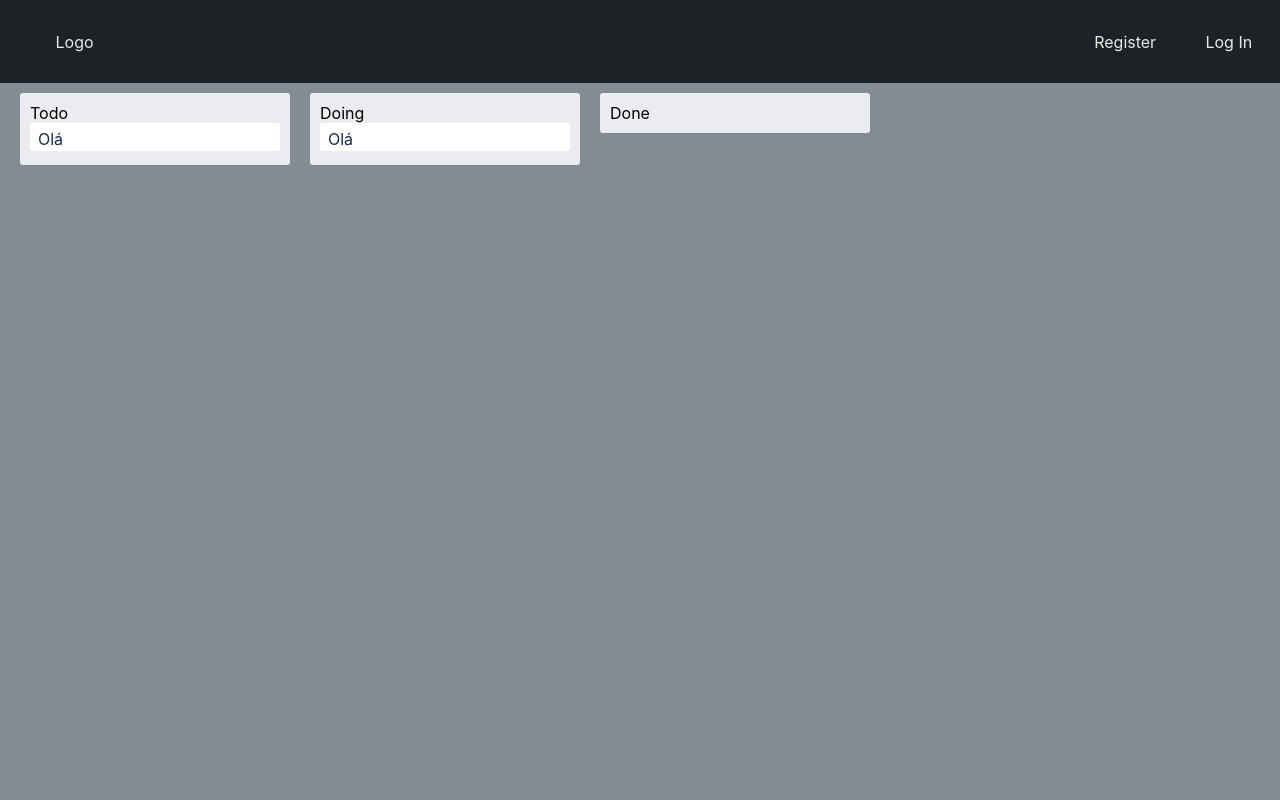
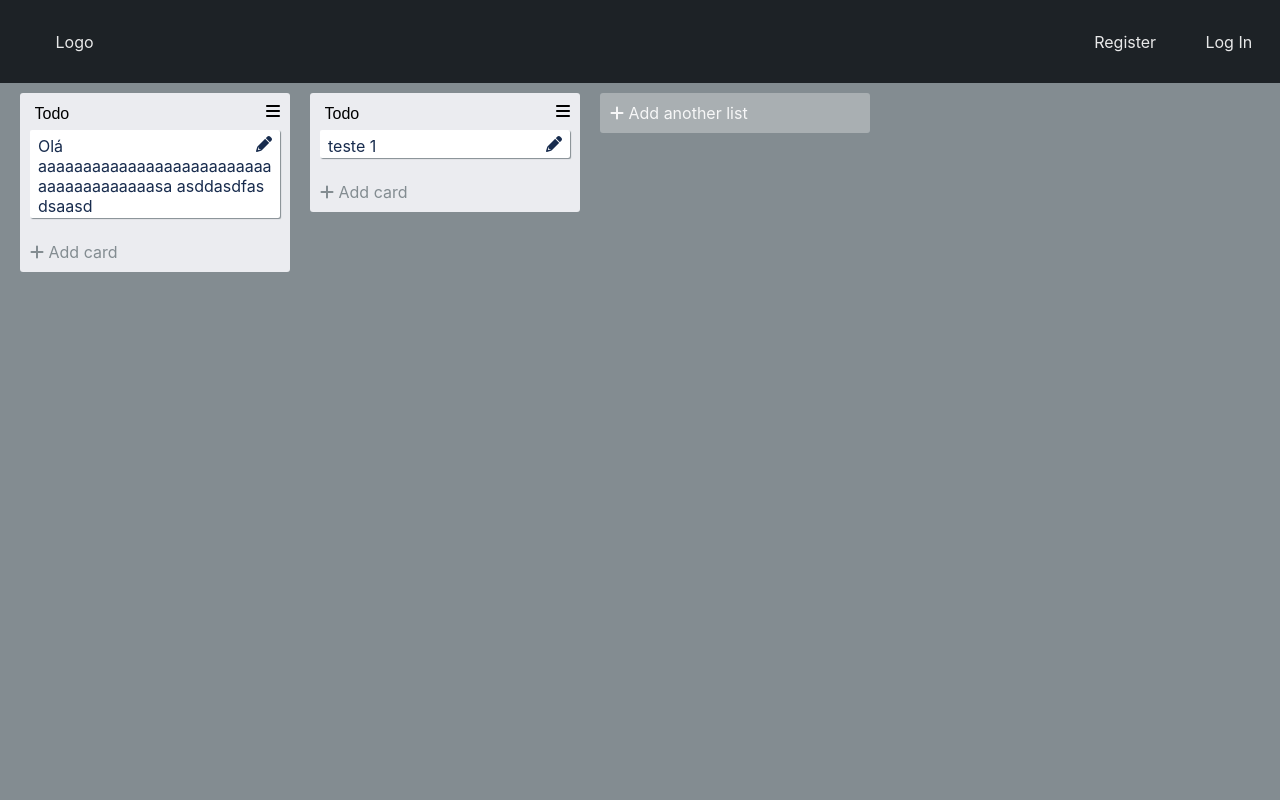
Before and after one commit to andre-moura/kanban, a Flask app: page /board in a window 1280 px wide. Run offline with Flask 2, Linux system fonts and the light colour scheme.

Commit message:
Adding style to board.html

```diff
--- a/static/styles.css
+++ b/static/styles.css
@@ -9,6 +9,7 @@
     --light-brown: #8F5849;
     --light-grey: #ebecf0;
     --dark-grey: rgb(131, 140, 145);
+    --hover-task: rgba(255, 255, 255, 0.4);
 }
 
 body {
@@ -32,6 +33,7 @@ nav a {
     color: var(--text-color);
     text-decoration: none;
     display: flex;
+    cursor: pointer;
 }
 
 nav a:hover {
@@ -48,7 +50,6 @@ nav ul {
 
 nav ul li {
     padding: 1%;
-    cursor: pointer;
 }
 
 nav ul li.items {
@@ -144,15 +145,10 @@ nav ul li.logo{
 
 .item {
     background-color: var(--light-grey);
-    border-radius: 3px;
-    margin: 10px 10px;
+    border-radius: 3px 3px 0px 0px;
+    margin: 10px 10px 0px 10px;
     padding: 10px;
     width: 250px;
-    /* min-width: 250px; */
-}
-
-.item--over {
-    opacity: 0.5;
 }
 
 .task {
@@ -165,6 +161,52 @@ nav ul li.logo{
     background-color: var(--text-hover);
     padding: 6px 8px 2px;
     border-radius: 2px;
+    box-shadow: var(--dark-grey) 1px 1px 1px;
+}
+
+.task:hover {
+    background-color: var(--hover-task);
+}
+
+.list-input {
+    background-color: var(--light-grey);
+    font-size: 1em;
+    font-weight: 100;
+    margin: 0 0 6px 1%;
+    border: none;
+    width: 220px;
+    cursor: pointer;
+}
+
+.add-card {
+    background-color: var(--light-grey);
+    color: var(--dark-grey);
+    border-radius: 3px;
+    cursor: pointer;
+
+    border-radius: 0 0 3px 3px;
+    margin: 0px 10px 10px 10px;
+    padding: 10px 10px 10px 10px;
+    width: 250px;
+}
+
+.add-card:hover {
+    background-color: var(--hover-task);
+    color:#172b4d;
+}
+
+.add-list {
+    background-color: rgba(255,255, 255, 0.3);
+    color: var(--text-color);
+    border-radius: 3px;
+    margin: 10px 10px;
+    padding: 10px;
+    width: 250px;
+    cursor: pointer;
+}
+.btn-pencil {
+    float: right;
+    cursor: pointer;
 }
 
 @media (max-width: 1000px) {
--- a/templates/board.html
+++ b/templates/board.html
@@ -8,25 +8,43 @@
     <div class="grid-board">
         <div class="item-box">
             <div class="item">
-                Todo
+                <a class="fa-solid fa-bars btn-pencil"></a>
+                <input class="list-input" type="text" value="Todo">
                 <div class="task" id="task1" draggable="true">
-                    Olá
+                    <i class="fa-solid fa-pencil btn-pencil"></i>
+                    <span>Olá aaaaaaaaaaaaaaaaaaaaaaaaaaaaaaaaaaaaaaasa
+                        asddasdfas
+                        dsaasd
+                    </span>
                 </div>
             </div>
+            <div class="add-card">
+                <a type="button" class="fa-solid fa-plus"></a> Add card
+            </div>
         </div>
+
         <div class="item-box">
             <div class="item">
-                Doing
-                <div class="task" id="task2" draggable="true">
-                    Olá
+                <a class="fa-solid fa-bars btn-pencil"></a>
+                <input class="list-input" type="text" value="Todo">
+                <div class="task" id="task1" draggable="true">
+                    <i class="fa-solid fa-pencil btn-pencil"></i>
+                    <span>
+                        teste 1
+                    </span>
                 </div>
             </div>
-        </div>
-        <div class="item-box">
-            <div class="item">
-                Done
+            <div class="add-card">
+                <a type="button" class="fa-solid fa-plus"></a> Add card
             </div>
         </div>
+
+        <div>
+            <div class="add-list">
+                <a type="button" class="fa-solid fa-plus"></a> Add another list
+            </div>
+        </div>
+
         <script>
             const body = document.getElementsByTagName('body');
             body[0].style.background = 'var(--dark-grey)'
@@ -44,7 +62,6 @@
                 });
 
                 dropZone.addEventListener('dragleave', e => {
-                    dropZone.classList.remove('item--over');
                 });
 
                 dropZone.addEventListener('drop', e => {
@@ -53,7 +70,6 @@
                     const droppedElement = document.getElementById(droppedElementId);
 
                     dropZone.appendChild(droppedElement);
-                    dropZone.classList.remove('item--over');
                 });
             }
         </script>
--- a/templates/layout.html
+++ b/templates/layout.html
@@ -6,6 +6,7 @@
     <meta name="viewport" content="width=device-width, initial-scale=1.0">
     <title>{% block title %}{% endblock %}</title>
     <link href="/static/styles.css" rel="stylesheet">
+    <link rel="stylesheet" href="https://cdnjs.cloudflare.com/ajax/libs/font-awesome/6.0.0/css/all.min.css">
 </head>
 <body>
     <nav>
```
